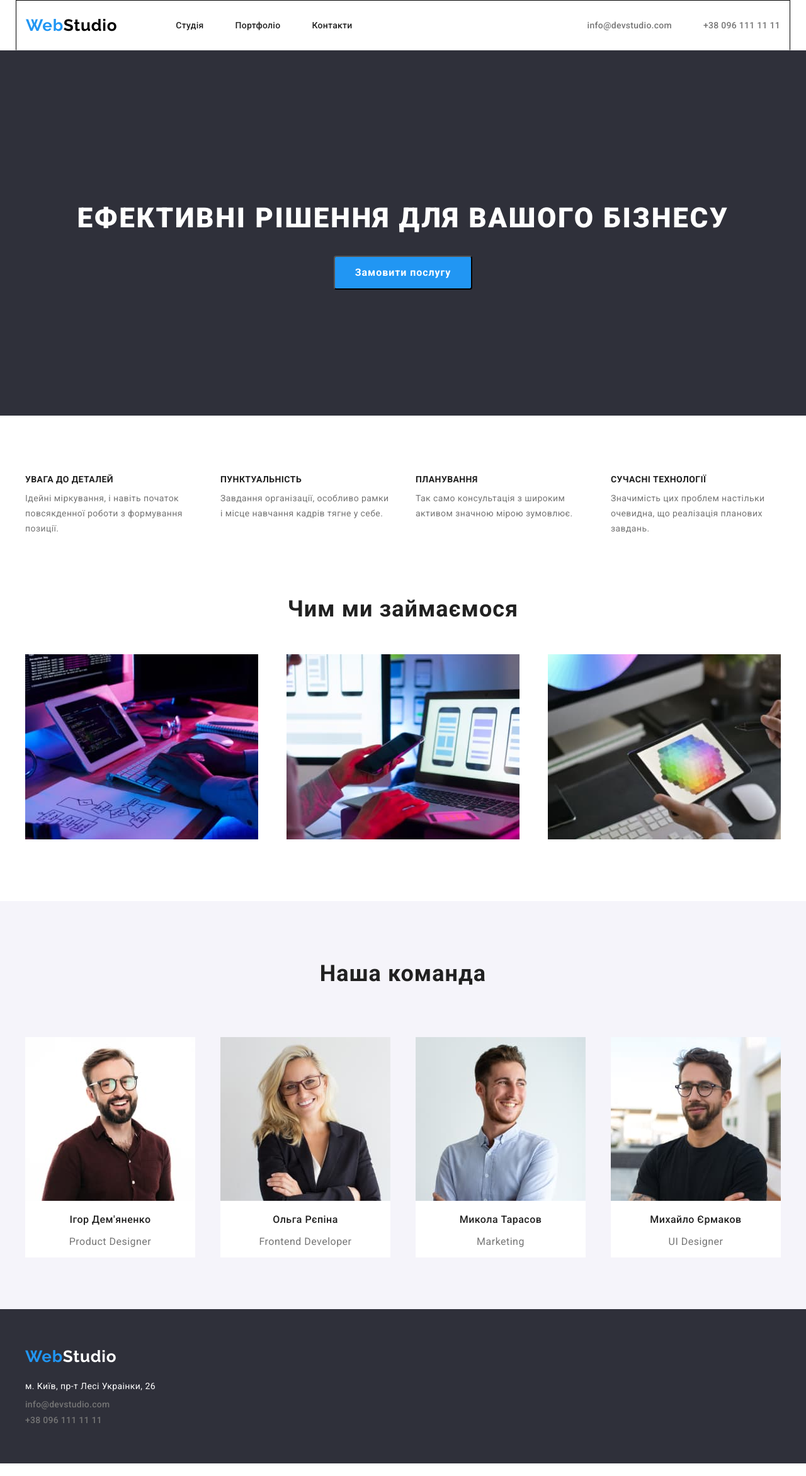
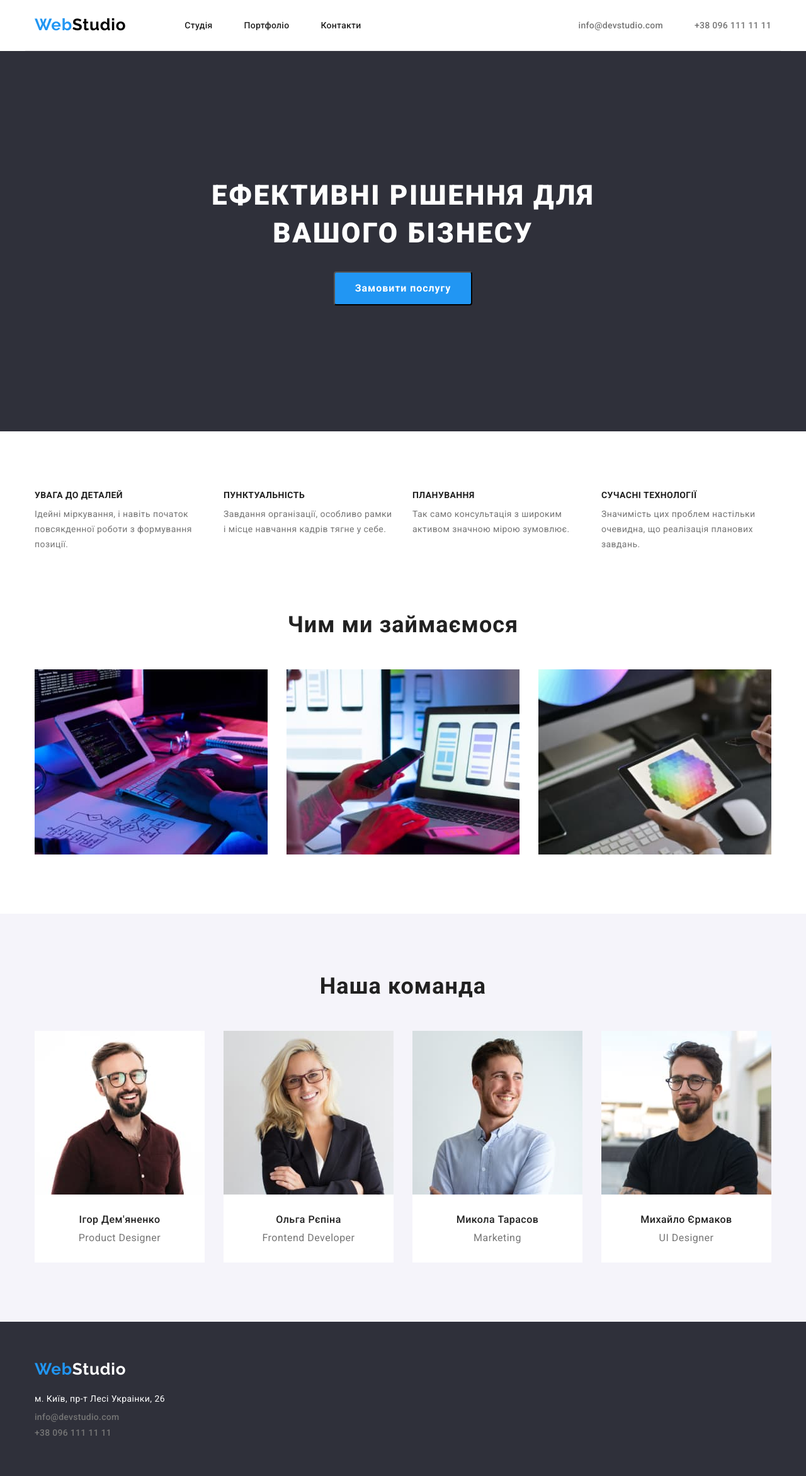
Before and after one commit to danyloborovskyi/goit-markup-hw-03, a plain HTML site: page index.html in a window 1280 px wide. Shown: the whole page at 63% size. Drawn offline with nearby package versions, Linux system fonts and the light colour scheme.

Commit message:
issues has been fixed
second review

```diff
--- a/CSS/portfolio.css
+++ b/CSS/portfolio.css
@@ -7,17 +7,47 @@ body {
     font-family: Roboto, sans-serif;
 }
 .container {
-    max-width: 1230px;
-    margin: auto;
+    width: 1200px;
+    margin: 0 auto;
     padding-left: 15px;
     padding-right: 15px;
+}
+
+a {
+    margin-bottom: 0;
+}
+
+h1,
+h2,
+h3,
+h4,
+h5,
+h6 {
+    margin: 0;
+    padding: 0;
+}
+
+p {
+    margin: 0;
+}
+
+ul {
+    padding-left: 0;
+    margin: 0;
+    list-style: none;
+}
+
+img {
+    display: block;
+}
+button {
+    margin: o;
 }
 /* header */
 .section-header {
     display: flex;
     justify-content: space-between;
     align-items: center;
-    height: 80px;
     border-bottom: 1px solid #ECECEC;
 }
 
@@ -40,13 +70,30 @@ nav {
     font-size: 26px;
     line-height: 1.19;
     letter-spacing: 0.03em;
-    text-decoration: none;
     color: black;
     margin-right: 93px;
 }
 
+.logo-web {
+    color: #2196F3;
+}
+
 .logo {
-    color: #2196F3;
+    display: block;
+    padding-top: 24px;
+    padding-bottom: 25px;
+}
+
+.logo-link {
+    text-decoration: none;
+    color: black;
+    display: block;
+    padding-top: 24px;
+    padding-bottom: 25px;
+}
+
+.list-link-header {
+    margin-right: 50px;
 }
 
 .link-header {
@@ -57,10 +104,13 @@ nav {
     font-size: 14px;
     line-height: 16px;
     letter-spacing: 0.02em;
-    margin-right: 50px;
+
+}
+.link-header.portfolio {
+    color: #2196F3;
 }
 
-.link-header.contacts {
+.list-link-header.contacts {
     margin-right: 0px;
 }
 
@@ -102,18 +152,23 @@ nav {
 h1 {
     display: none;
 }
+.section-our-works {
+    padding-top: 94px;
+}
 .filter {
     display: flex;
     list-style: none;
-    margin-left: 297px;
-    margin-right: 298px;
     padding-left: 0%;
-    justify-content: space-between;
-    margin-top: 94px;
+    align-items: center;
     margin-bottom: 34px;
+    justify-content: center;
+    margin-bottom: 50px;
 }
 
 .buttons-filter {
+    margin-right: 8px;
+}
+.buttons-filter-item {
     font-weight: 500;
     font-size: 16px;
     line-height: 1.62;
@@ -123,10 +178,14 @@ h1 {
     cursor: pointer;
     border-radius: 4px;
     border: transparent;
+    padding: 6px 22px;
+}
+.buttons-filter.marketing {
+    margin-right: 0;
 }
 
-.buttons-filter:hover,
-.buttons-filter:focus {
+.buttons-filter-item:hover,
+.buttons-filter-item:focus {
     color: white;
     background: #2196F3;
     box-shadow: 0px 3px 1px rgba(0, 0, 0, 0.1), 0px 1px 2px rgba(0, 0, 0, 0.08), 0px 2px 2px rgba(0, 0, 0, 0.12);
@@ -137,12 +196,11 @@ h1 {
     flex-wrap: wrap;
     list-style: none;
     padding-left: 0%;
-    justify-content: space-between;
-    margin-bottom: 94px;
+    padding-bottom: 94px;
+    gap: 30px;
 }
 .work-cards {
     padding-bottom: 20px;
-    margin-bottom: 30px;
     background-color: #EEEEEE;
 }
 .work-cards.last {
@@ -150,6 +208,7 @@ h1 {
 }
 
 .link-main {
+    display: block;
     text-decoration: none;
 }
 .title {
@@ -160,7 +219,7 @@ h1 {
     color: var(--primary-color);
     margin-top: 20px;
     margin-bottom: 4px;
-    margin-left: 24px;
+    padding-left: 24px;
 }
 .subtitle {
     font-size: 16px;
@@ -168,12 +227,14 @@ h1 {
         letter-spacing: 0.03em;
     color: var(--secondary-color);
     margin-bottom: 0%;
-    margin-left: 24px;
+    padding-left: 24px;
     margin-top: 0%;
 }
 /* footer */
-footer {
+.section-footer {
     background: #2F303A;
+    padding-top: 60px;
+    padding-bottom: 60px;
 }
 
 .logo-footer {
@@ -186,8 +247,7 @@ footer {
     letter-spacing: 0.03em;
     text-decoration: none;
     color: white;
-    padding-top: 60px;
-    padding-bottom: 20px;
+    margin-bottom: 20px;
 }
 
 .link-footer-address {
@@ -218,7 +278,7 @@ footer {
     list-style: none;
     padding-left: 0%;
     margin: 0%;
-    padding-bottom: 60px;
+
 }
 
 .link-footer:hover,
@@ -226,11 +286,10 @@ footer {
     color: var(--link-color-hover)
 }
 
-.link-footer,
-.link-footer-address {
+.contact-item {
     margin-bottom: 9px;
 }
 
-.link-footer.phone {
-    margin-bottom: 0%;
+.contact-item.phone {
+    margin-bottom: 0;
 }
--- a/CSS/styles.css
+++ b/CSS/styles.css
@@ -9,21 +9,34 @@ body {
     font-family: Roboto, sans-serif;
 }
 .container {
-    max-width: 1230px;
-    margin:auto;
+    width: 1200px;
+    margin: 0 auto;
     padding-left: 15px;
     padding-right: 15px;
 }
 a {
-    margin-bottom: 0% ;
+    margin-bottom: 0;
+}
+h1,h2,h3,h4,h5,h6 {
+    margin: 0;
+    padding: 0;
+}
+p {
+    margin: 0;
+}
+ul {
+    padding-left: 0;
+    margin: 0;
+    list-style: none;
+}
+img {
+    display: block;
 }
  /* header */
  .section-header {
     display: flex;
     justify-content: space-between;
     align-items: center;
-    height: 80px;
-    border: 1px solid #000000;
     border-bottom: 1px solid #ECECEC;
  }
 
@@ -44,12 +57,26 @@ nav {
         font-size: 26px;
         line-height: 1.19;
         letter-spacing: 0.03em;
-        text-decoration: none;
         color: black;
         margin-right: 93px;
 }
+.logo-web {
+    color: #2196F3;
+}
 .logo {
-    color: #2196F3;
+    display: block;
+    padding-top: 24px;
+    padding-bottom: 25px;
+}
+.logo-link {
+    text-decoration: none;
+    color: black;
+    display: block;
+    padding-top: 24px;
+    padding-bottom: 25px;
+}
+.list-link-header {
+    margin-right: 50px;
 }
 
 .link-header {
@@ -60,9 +87,9 @@ nav {
         font-size: 14px;
         line-height: 16px;
         letter-spacing: 0.02em;
-        margin-right: 50px;
+
 }
-.link-header.contacts {
+.list-link-header.contacts {
     margin-right: 0px;
 }
 .link-header:hover,
@@ -97,6 +124,12 @@ margin-right: 0%;
 }
 
 /* body */
+.container.hero {
+    display: flex;
+    flex-direction: column;
+    align-items: center;
+    justify-content: center;
+}
 .hero-section {
    background: #2F303A;
    text-align: center;
@@ -112,6 +145,7 @@ margin-right: 0%;
     letter-spacing: 0.06em;
     text-transform: uppercase;
     margin-bottom: 30px;
+    width: 696px;
 }
 .button-hero {
     display: block;
@@ -127,10 +161,12 @@ margin-right: 0%;
     margin: auto;
 }
 .section-advantages {
+padding-top: 94px;
+padding-bottom: 94px;
+}
+.list-advantages {
     display: flex;
     justify-content: space-between;
-    margin-top: 94px;
-    margin-bottom: 94px;
 }
 .title-advantages {
     display: none;
@@ -158,7 +194,7 @@ margin-bottom: 0%;
     height: 98px;
 }
 .what-do-we-do {
-    margin-bottom: 94px;
+    padding-bottom: 94px;
 }
 .title-what-do-we-do {
         font-weight: 700;
@@ -187,7 +223,7 @@ margin-top: 0;
     display: flex;
     list-style: none;
     justify-content: space-between;
-    margin-bottom: 94px;
+    padding-bottom: 94px;
     padding-left: 0%;
 }
 .card-employee {
@@ -202,7 +238,7 @@ margin-top: 0;
         color: var(--primary-color);
         text-align: center;
         padding-top: 94px;
-        padding-bottom: 50px;
+        margin-bottom: 50px;
 }
 .employee {
         font-weight: 500;
@@ -210,16 +246,21 @@ margin-top: 0;
         line-height: 1.19;
         letter-spacing: 0.03em;
         color: var(--primary-color);
+        margin-top: 30px;
+        margin-bottom: 10px;
 }
 .position {
         font-size: 16px;
         line-height: 1.19;
         letter-spacing: 0.03em;
         color: #757575;
+        padding-bottom: 30px;
 }
 /* footer */
-footer {
+.section-footer {
     background: #2F303A;
+    padding-top: 60px;
+    padding-bottom: 60px;
 }
 .logo-footer {
     display: block;
@@ -231,8 +272,7 @@ footer {
     letter-spacing: 0.03em;
     text-decoration: none;
     color: white;
-    padding-top: 60px;
-    padding-bottom: 20px;
+    margin-bottom: 20px;
 }
 .link-footer-address {
     display: block;
@@ -261,16 +301,16 @@ footer {
     list-style: none;
     padding-left: 0%;
     margin: 0%;
-    padding-bottom: 60px;
+
 }
 .link-footer:hover,
 .link-footer:focus {
     color: var(--link-color-hover)
 }
-.link-footer,
-.link-footer-address {
+
+.contact-item {
     margin-bottom: 9px;
 }
-.link-footer.phone {
-    margin-bottom: 0%;
+.contact-item.phone {
+    margin-bottom: 0;
 }
--- a/index.html
+++ b/index.html
@@ -22,12 +22,18 @@
       <div class="container section-header">
         <nav>
           <ul class="list-navigation">
-            <li>
-              <a href="./index.html" class="logo-header"><span class="logo">Web</span>Studio</a>
+            <li class="logo-header">
+              <a href="./index.html" class="logo-link"><span class="logo-web">Web</span>Studio</a>
             </li>
-            <li><a href="index.html" class="link-header studio">Студія</a></li>
-            <li><a href="portfolio.html" class="link-header portfolio">Портфоліо</a></li>
-            <li><a href="index.html" class="link-header contacts">Контакти</a></li>
+            <li class="list-link-header">
+              <a href="index.html" class="link-header studio">Студія</a>
+            </li>
+            <li class="list-link-header">
+              <a href="portfolio.html" class="link-header portfolio">Портфоліо</a>
+            </li>
+            <li class="list-link-header contacts">
+              <a href="index.html" class="link-header contacts">Контакти</a>
+            </li>
           </ul>
         </nav>
         <ul class="section-header-contacts">
@@ -40,41 +46,44 @@
     </header>
     <main>
       <section class="hero-section">
-        <div class="container">
+        <div class="container hero">
           <h1 class="hero-title">Ефективні рішення для вашого бізнесу</h1>
           <button type="button" class="button-hero">Замовити послугу</button>
         </div>
       </section>
-      <section>
-        <div class="container section-advantages">
+      <section class="section-advantages">
+        <div class="container">
           <h2 class="title-advantages">НАШІ ПЕРЕВАГИ</h2>
-          <div class="block-advantages">
+          <ul class="list-advantages">
+            <li class="block-advantages">
               <h3 class="subtitle-advantages">УВАГА ДО ДЕТАЛЕЙ</h3>
               <p class="advantages-descripton">
                 Ідейні міркування, і навіть початок повсякденної роботи з формування позиції.
               </p>
-          </div>
-          <div class="block-advantages">
+            </li>
+            <li class="block-advantages">
               <h3 class="subtitle-advantages">ПУНКТУАЛЬНІСТЬ</h3>
               <p class="advantages-descripton">
                 Завдання організації, особливо рамки і місце навчання кадрів тягне у себе.
               </p>
-          </div>
-          <div class="block-advantages">
+            </li>
+            <li class="block-advantages">
               <h3 class="subtitle-advantages">ПЛАНУВАННЯ</h3>
               <p class="advantages-descripton">
                 Так само консультація з широким активом значною мірою зумовлює.
               </p>
-          </div>
-          <div class="block-advantages">
+            </li>
+            <li class="block-advantages">
               <h3 class="subtitle-advantages">СУЧАСНІ ТЕХНОЛОГІЇ</h3>
               <p class="advantages-descripton">
                 Значимість цих проблем настільки очевидна, що реалізація планових завдань.
               </p>
-          </div>
+            </li>
+          </ul>
         </div>
       </section>
-      <section class="container what-do-we-do">
+      <div class="container">
+        <section class="what-do-we-do">
           <h2 class="title-what-do-we-do">Чим ми займаємося</h2>
           <ul class="list-what-do-we-do">
             <li>
@@ -100,6 +109,7 @@
             </li>
           </ul>
         </section>
+      </div>
       <section class="team-section">
         <div class="container">
           <h2 class="our-team">Наша команда</h2>
@@ -144,12 +154,12 @@
         </div>
       </section>
     </main>
-    <footer>
-      <div class="container section-footer">
-        <a href="index.html" class="logo-footer"><span class="logo">Web</span>Studio</a>
+    <footer class="section-footer">
+      <div class="container">
+        <a href="index.html" class="logo-footer"><span class="logo-web">Web</span>Studio</a>
         <address>
           <ul class="list-footer">
-            <li>
+            <li class="contact-item">
               <a
                 href="https://goo.gl/maps/CPtrU1FHBa2aNyZL9"
                 target="_blank"
@@ -158,11 +168,11 @@
                 >м. Київ, пр-т Лесі Украінки, 26</a
               >
             </li>
-            <li>
+            <li class="contact-item">
               <a href="mailto:info@devstudio.com" class="link-footer">info@devstudio.com</a>
             </li>
-            <li>
-              <a href="tel:+380961111111" class="link-footer phone">+38 096 111 11 11</a>
+            <li class="contact-item phone">
+              <a href="tel:+380961111111" class="link-footer">+38 096 111 11 11</a>
             </li>
           </ul>
         </address>
```
Also changed, not shown: portfolio.html (+38 -22 lines). Lines whose indentation alone changed are shown as unchanged.
